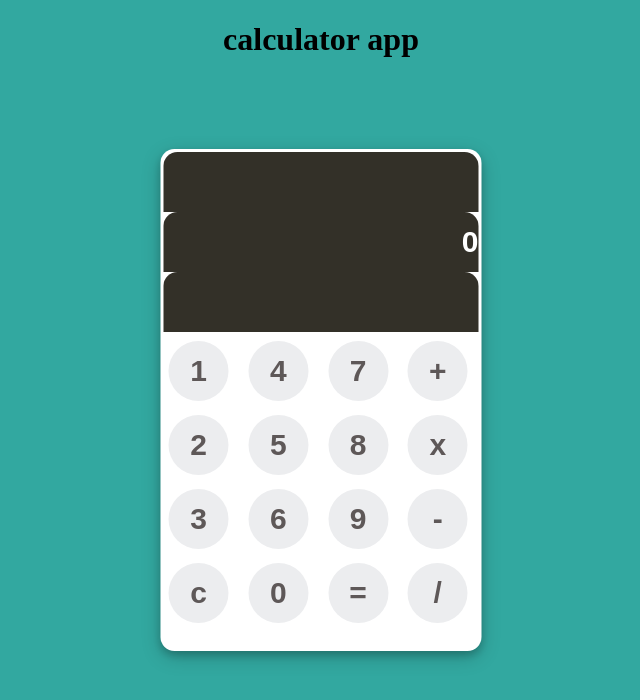
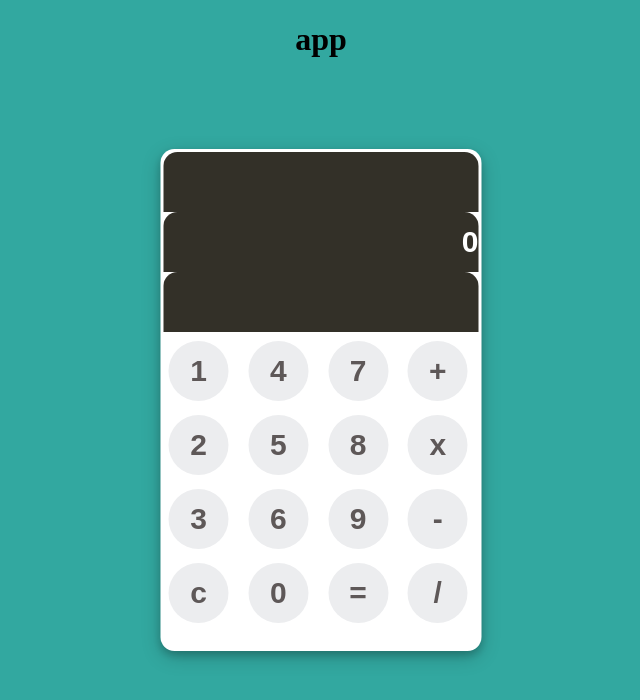
Before and after one commit to sathishb10/learning, a plain HTML site: page index.html in a window 1280 px wide. Shown: the whole page, without its empty margins (319-959 px from the left). Drawn offline with Linux system fonts and the light colour scheme.

Commit message:
changed title

```diff
--- a/index.html
+++ b/index.html
@@ -8,7 +8,7 @@
 <script type="text/javascript" src="script.js"></script>
 </head>
 <body>
-<h1>calculator app</h1>
+<h1> app</h1>
 
 
 <form >
```
